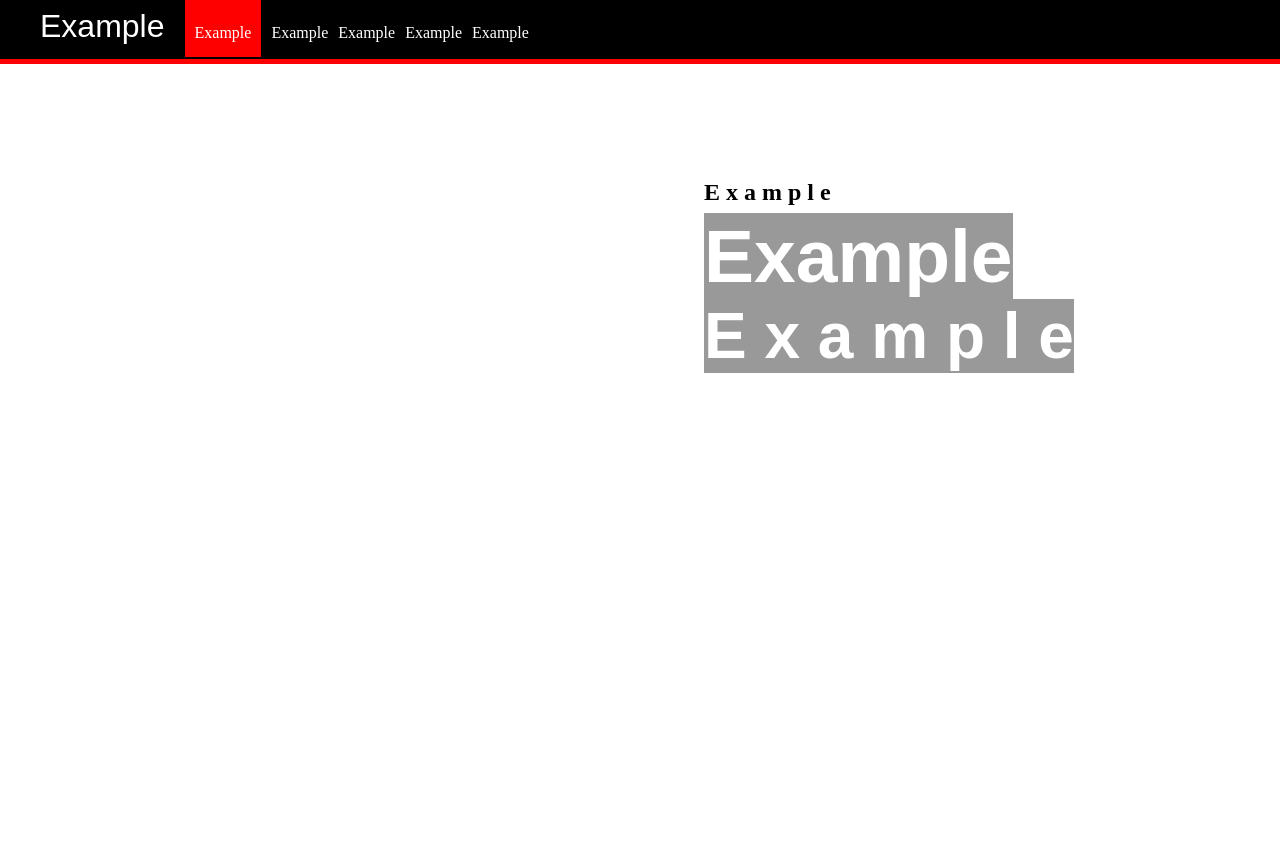
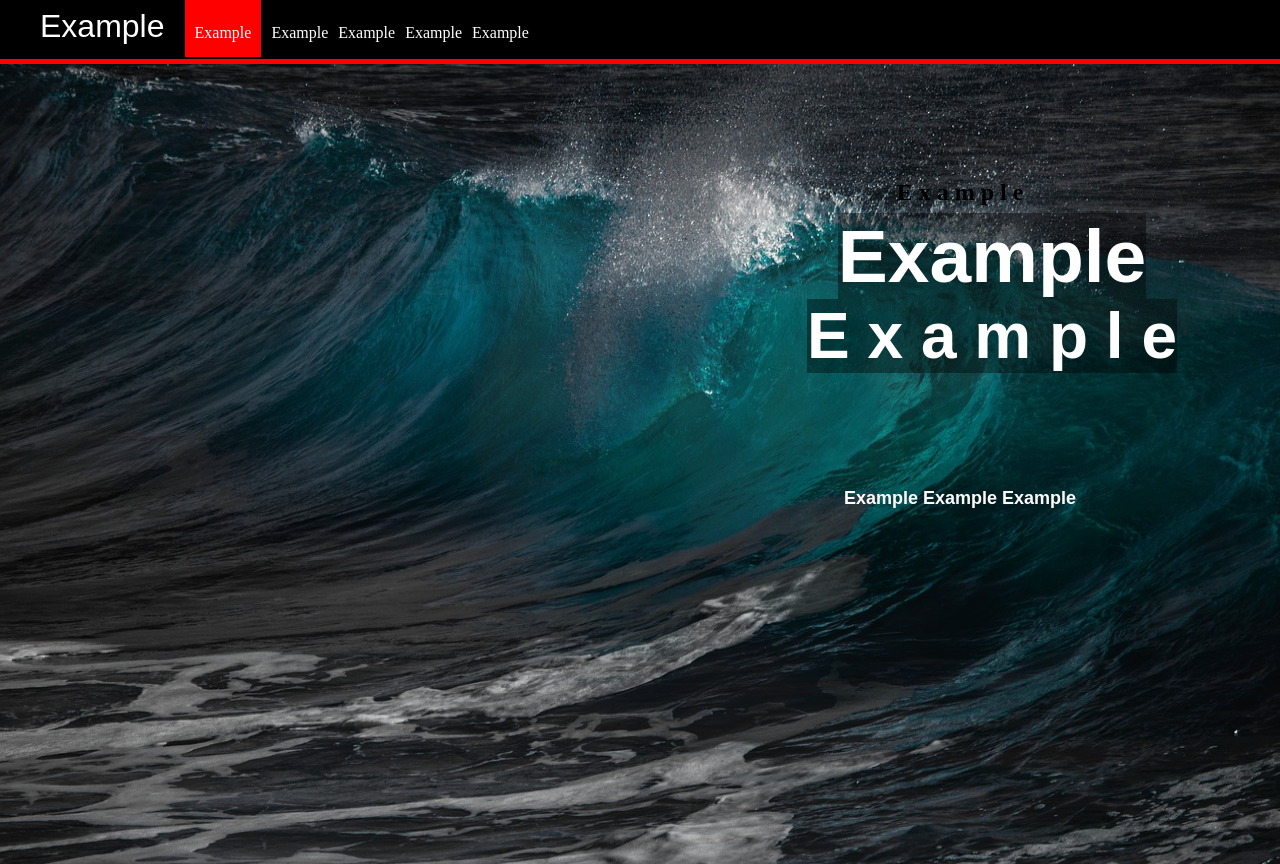
Before and after one commit to martinmetori/HTML, a plain HTML site: page Widescreen Website/Index - Home Page/index.html in a window 1280 px wide. Before the commit the page ends 800 px from the top, so only its background shows below. Drawn offline with Linux system fonts and the light colour scheme.

Commit message:
Update index.css

```diff
--- a/Widescreen Website/Index - Home Page/index.css
+++ b/Widescreen Website/Index - Home Page/index.css
@@ -47,7 +47,7 @@
 				.activeblack:hover{
 				background-color:red;
 				}
-				.ttx{
+				.fwimagel{
 			background-repeat: no-repeat;
 			background-size: cover;
 			background: linear-gradient(rgba(0,0,50,0.5) , rgba(0,0,50,0.5));
@@ -58,7 +58,6 @@
 			text-align:center;
 
 		animation: slide 40s infinite;
-
 				}
 				@keyframes slide{
 			0%{
```
